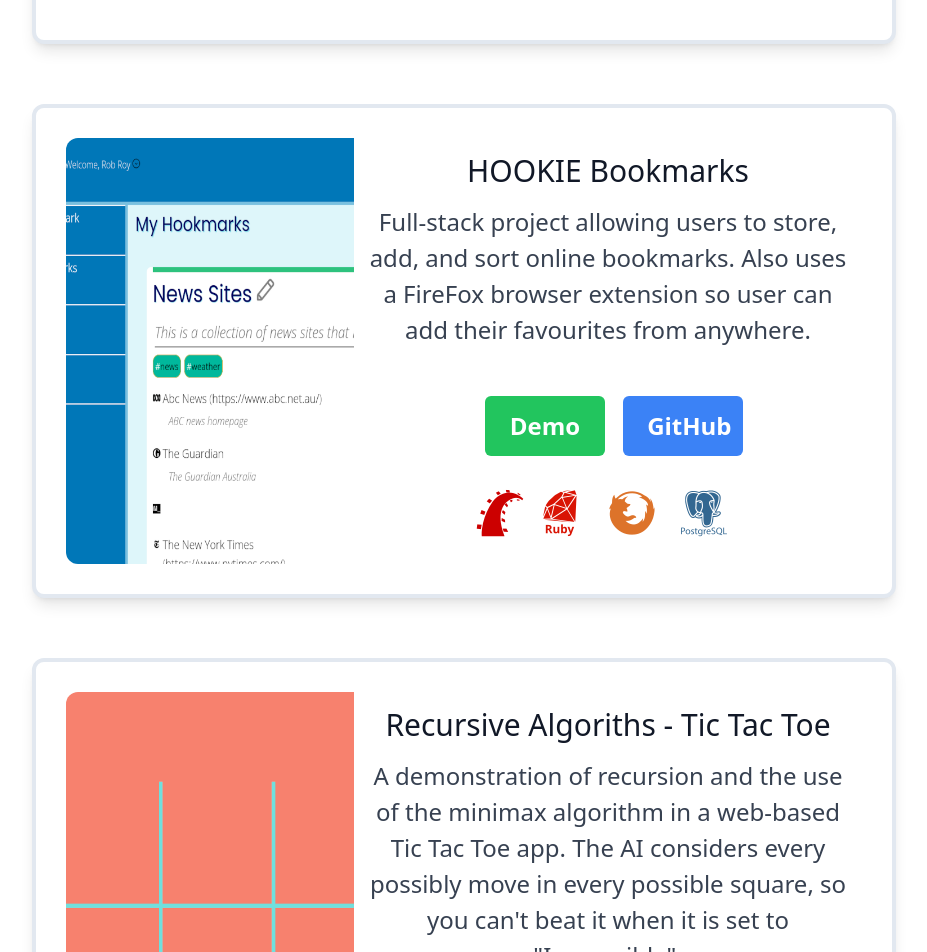
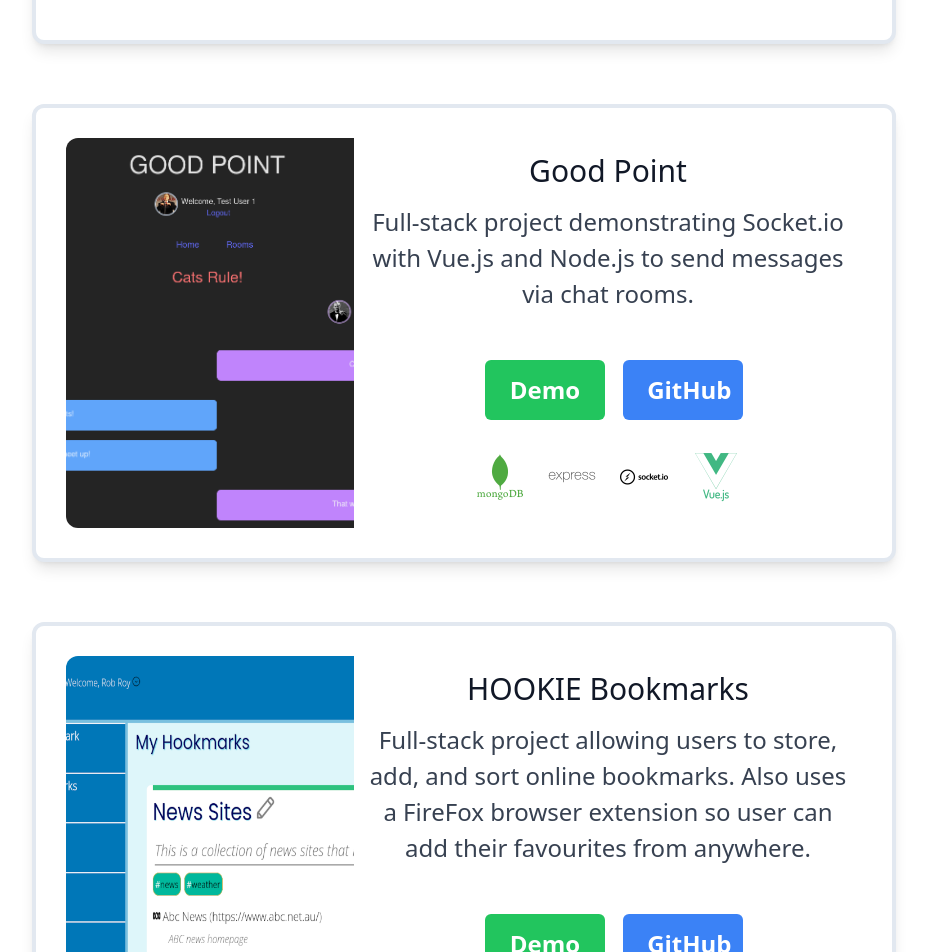
Before and after one commit to brendantuckerman/brendantuckerman.github.io, a React (Create React App) app: page / in a window 1280 px wide. Shown: the part 3200-4152 px from the top of the page, without its empty margins (176-1103 px from the left). Built offline with nearby package versions, Linux system fonts and the light colour scheme; no server answers.

Commit message:
Aded new project

```diff
--- a/src/App.js
+++ b/src/App.js
@@ -11,13 +11,22 @@ import Footer from './components/Footer'
 
 
 function App() {
+
+  function showMenu(){
+      console.log('Clicked');
+      const menuItems = document.querySelector(".socials")
+      menuItems.classList.add("arrive")
+
+  }
+
+
   return (
     <div className="App">
       <header className="App-header inline-flex mt-4 w-full justify-between ">
         <h3 className="text-lg ml-10 hover:text-blue-300 "><a href ="#about" id="name_a">Brendan Tuckerman</a></h3>
 
             <nav className='mr-10'>
-              <ul className="inline-flex text-xs">
+              <ul className="inline-flex text-xs hide">
 
                   <li className='mr-8'><a href= "#about" className='hover:text-blue-300' >About Me</a></li>
                   <li className='mr-8'><a href="#projects" className='hover:text-blue-300'>Projects</a></li>
@@ -27,8 +36,24 @@ function App() {
 
               </ul>
 
+              <div class="dropdown show">
+                <svg viewBox="0 0 100 80" width="40" height="40" onClick={showMenu}>
+                  <rect width="50" height="10"></rect>
+                  <rect y="20" width="50" height="10"></rect>
+                  <rect y="40" width="50" height="10"></rect>
+                </svg>
+                <div id ="socials" class="dropdown-content flex flex-col text-xl absolute socials">
+                    <a href="mailto:brendan.tuckerman@gmail.com?subject=Hello!" target="_blank" rel="noopener noreferrer"><i class="ri-mail-line"></i> </a>
+                    <a href="https://github.com/MrMaverick79" target="_blank" rel="noopener noreferrer"><i class="ri-github-fill"></i> </a>
+                    <a href="https://twitter.com/newtr1ck" target="_blank" rel="noopener noreferrer"><i class="ri-twitter-fill"></i> </a>
+                    <a href="https://www.linkedin.com/in/brendan-tuckerman/" target="_blank" rel="noopener noreferrer"><i class="ri-linkedin-box-fill"></i> </a>
+
+                </div>
+            </div>
 
           </nav>
+
+
       </header>
 
 
--- a/src/components/Contact.jsx
+++ b/src/components/Contact.jsx
@@ -36,7 +36,7 @@ const Contact = () => {
         showForm ? (
 
 
-            <form ref={form} onSubmit={sendEmail} className=" flex flex-col justify-center w-[80%] align-center m-20">
+            <form ref={form} onSubmit={sendEmail} className=" flex flex-col justify-center w-[80%] align-center m-10">
             <div className="grid grid-cols-2 gap-4">
                 <div className="flex flex-col">
                 <label htmlFor="first-name">First name</label>
--- a/src/components/Projects.jsx
+++ b/src/components/Projects.jsx
@@ -8,15 +8,15 @@ const Projects =()=> {
             <h2 className="text-center text-[3em]" id="projects">Recent Projects</h2>
             <div class="flex justify-center mt-10" >
             <div class="flex flex-col md:flex-row md:max-w-xl rounded-lg bg-white shadow-lg border-4 border-slate-200 p-10">
-                <img class=" w-full h-96 md:h-auto object-cover md:w-48 rounded-t-lg md:rounded-none md:rounded-l-lg" src="../img/yam.png" alt="" />
+                <img class=" w-full h-96 md:h-auto object-cover md:w-48 rounded-t-lg md:rounded-none md:rounded-l-lg" src="../img/yam.png" alt="A screenshot from you autocomplete me" />
                 <div class="p-2 flex flex-col justify-start">
                 <h5 class="text-gray-900 text-xl font-medium mb-2">you (auto)complete me</h5>
                 <p class="text-gray-700 text-base mb-4">
                     This machine learning project takes user input and writes a line in the style of famous authors: Shakepeare, Dickinson, and Edgar Allan Poe, so that you can write a poem together!
                 </p>
                     <div className="buttons p-2">
-                        <a href="https://mrmaverick79.github.io/you-autocomplete-me/" target="_blank" >
-                        <button type="button" className="bg-green-500 hover:bg-green-700 text-white font-bold py-2 px-4 rounded w-20 m-2">Demo</button></a> <a href="https://github.com/MrMaverick79/you-autocomplete-me"><button type="button" className="bg-blue-500 hover:bg-blue-700 text-white font-bold py-2 px-4 rounded w-20">GitHub</button></a>
+                        <a href="https://mrmaverick79.github.io/you-autocomplete-me/" target="_blank" rel="noopener noreferrer" >
+                        <button type="button" className="bg-green-500 hover:bg-green-700 text-white font-bold py-2 px-4 rounded w-20 m-2">Demo</button></a> <a href="https://github.com/MrMaverick79/you-autocomplete-me" target="_blank" rel="noopener noreferrer"><button type="button" className="bg-blue-500 hover:bg-blue-700 text-white font-bold py-2 px-4 rounded w-20">GitHub</button></a>
 
                     </div>
                     <div className="icons text-[2em]">
@@ -29,18 +29,44 @@ const Projects =()=> {
                 </div>
             </div>
         </div>
-        {/* 2-HOOKIE */}
+        {/* 3-GOOD POINT */}
         <div class="flex justify-center mt-10">
             <div class="flex flex-col md:flex-row md:max-w-xl rounded-lg bg-white shadow-lg border-4 border-slate-200 p-5">
-                <img class=" w-full h-96 md:h-auto object-cover md:w-48 rounded-t-lg md:rounded-none md:rounded-l-lg" src="../img/hookie.png" alt="a screenshot from youautocomplete me, showing one of the poems." />
+                <img class=" w-full h-96 md:h-auto object-cover md:w-48 rounded-t-lg md:rounded-none md:rounded-l-lg" src="../img/goodpoint.png" alt="a screenshot from goodpoint, showing a chatroom." />
+                <div class="p-2 flex flex-col justify-start">
+                <h5 class="text-gray-900 text-xl font-medium mb-2">Good Point</h5>
+                <p class="text-gray-700 text-base mb-4">
+                Full-stack project demonstrating Socket.io with Vue.js and Node.js to send messages via chat rooms.
+                </p>
+                    <div className="buttons p-2">
+                        <a href="https://mrmaverick79.github.io/good-point-vue-frontend/" target="_blank" rel="noopener noreferrer" >
+                        <button type="button" className="bg-green-500 hover:bg-green-700 text-white font-bold py-2 px-4 rounded w-20 m-2">Demo</button></a> <a href="https://github.com/MrMaverick79/good-point-vue-frontend"
+                        target="_blank" rel="noopener noreferrer"><button type="button" className="bg-blue-500 hover:bg-blue-700 text-white font-bold py-2 px-4 rounded w-20">GitHub</button></a>
+
+                    </div>
+                    <div className="icons text-[2em]">
+                        <i class="devicon-mongodb-plain-wordmark colored p-2"></i>
+                        <i class="devicon-express-original-wordmark colored p-2"></i>
+                        <i class="devicon-socketio-original-wordmark colored p-2"></i>
+                        <i class="devicon-vuejs-plain-wordmark colored p-2"></i>
+                    </div>
+                </div>
+            </div>
+        </div>
+
+
+        {/* 3-HOOKIE */}
+        <div class="flex justify-center mt-10">
+            <div class="flex flex-col md:flex-row md:max-w-xl rounded-lg bg-white shadow-lg border-4 border-slate-200 p-5">
+                <img class=" w-full h-96 md:h-auto object-cover md:w-48 rounded-t-lg md:rounded-none md:rounded-l-lg" src="../img/hookie.png" alt="Hookie bookmars, showing the bookmarks page." />
                 <div class="p-2 flex flex-col justify-start">
                 <h5 class="text-gray-900 text-xl font-medium mb-2">HOOKIE Bookmarks</h5>
                 <p class="text-gray-700 text-base mb-4">
                 Full-stack project allowing users to store, add, and sort online bookmarks. Also uses a FireFox browser extension so user can add their favourites from anywhere.
                 </p>
                     <div className="buttons p-2">
-                        <a href="https://hookiebookmarks.herokuapp.com/" target="_blank" >
-                        <button type="button" className="bg-green-500 hover:bg-green-700 text-white font-bold py-2 px-4 rounded w-20 m-2">Demo</button></a> <a href="https://github.com/MrMaverick79/hookie-app"><button type="button" className="bg-blue-500 hover:bg-blue-700 text-white font-bold py-2 px-4 rounded w-20">GitHub</button></a>
+                        <a href="https://hookiebookmarks.herokuapp.com/" target="_blank" rel="noopener noreferrer" >
+                        <button type="button" className="bg-green-500 hover:bg-green-700 text-white font-bold py-2 px-4 rounded w-20 m-2">Demo</button></a> <a href="https://github.com/MrMaverick79/hookie-app" target="_blank" rel="noopener noreferrer"><button type="button" className="bg-blue-500 hover:bg-blue-700 text-white font-bold py-2 px-4 rounded w-20">GitHub</button></a>
 
                     </div>
                     <div className="icons text-[2em]">
@@ -53,7 +79,7 @@ const Projects =()=> {
             </div>
         </div>
 
-        {/* 3 - Hookie */}
+
 
         {/* 4  - TTT*/}
         <div class="flex justify-center mt-10">
@@ -65,8 +91,8 @@ const Projects =()=> {
                 A demonstration of recursion and the use of the minimax algorithm in a web-based Tic Tac Toe app. The AI considers every possibly move in every possible square, so you can't beat it when it is set to "Impossible".
                 </p>
                     <div className="buttons p-2">
-                        <a href="https://mrmaverick79.github.io/project0/" target="_blank" >
-                        <button type="button" className="bg-green-500 hover:bg-green-700 text-white font-bold py-2 px-4 rounded w-20 m-2">Demo</button></a> <a href="https://github.com/MrMaverick79/project0"><button type="button" className="bg-blue-500 hover:bg-blue-700 text-white font-bold py-2 px-4 rounded w-20">GitHub</button></a>
+                        <a href="https://mrmaverick79.github.io/project0/" target="_blank" rel="noopener noreferrer" >
+                        <button type="button" className="bg-green-500 hover:bg-green-700 text-white font-bold py-2 px-4 rounded w-20 m-2">Demo</button></a> <a href="https://github.com/MrMaverick79/project0" target="_blank" rel="noopener noreferrer"><button type="button" className="bg-blue-500 hover:bg-blue-700 text-white font-bold py-2 px-4 rounded w-20">GitHub</button></a>
 
                     </div>
                     <div className="icons text-[2em]">
--- a/src/index.css
+++ b/src/index.css
@@ -39,4 +39,32 @@ input, textarea{
     :root{
       font-size: 18pt;
     }
+
+    .hide{
+      display: inline-flex !important;
+    }
+
+    .show{
+      display: none;
+    }
 }
+
+
+/* Nav bar and hamburger menu*/
+
+/* Hide the nav bar on small screens */
+.hide{
+  display: none;
+}
+
+/*We will add this class name to .socials so the menu is animated */
+.arrive{
+    animation: openMenu 1s 0.2s ;
+    width: 100%;
+
+
+}
+
+@keyframes openMenu{
+  from {width:0}
+}
```
Also changed, not shown: public/img/goodpoint.png (added).
